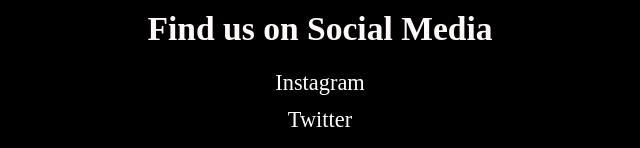
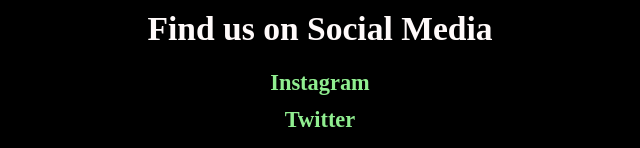
Before and after one commit to wildlife-gardeners-of-haggerston/wildlife-gardeners-of-haggerston.github.io, a website: page index.html in a window 1280 px wide. Shown: the part 652-800 px from the top of the page, 320-960 px from the left. Drawn offline with Linux system fonts and the light colour scheme.

Commit message:
highlight links

```diff
--- a/main.css
+++ b/main.css
@@ -25,6 +25,7 @@
   /* Define reusable colours */
   --col_bg: black;
   --col_text: snow;
+  --col_link: lightgreen;
 
   /* Define reusable font sizes and spacings */
   --font_base_size: 1.4em;
@@ -55,7 +56,8 @@
  */
 
 a {
-  color: White;
+  color: var(--col_link);
+  font-weight: bolder;
   text-decoration: none;
 }
 
```
